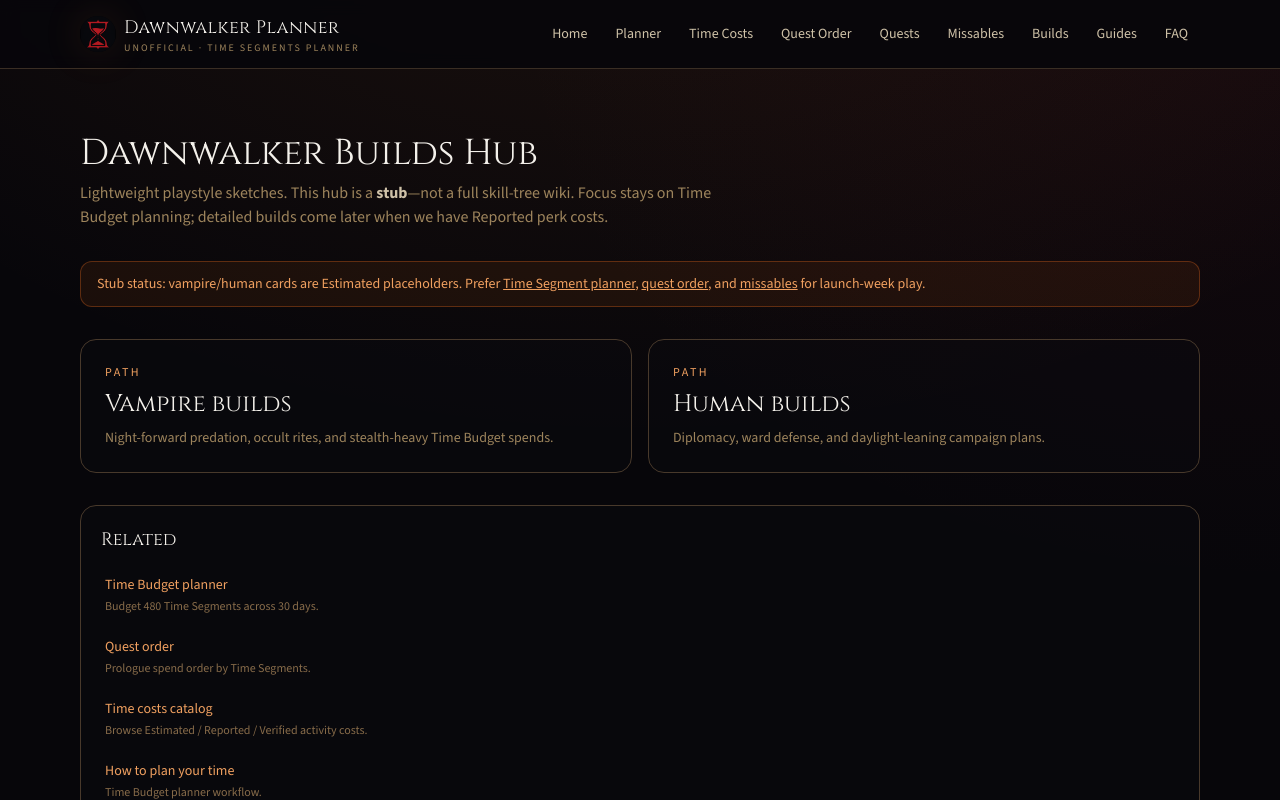
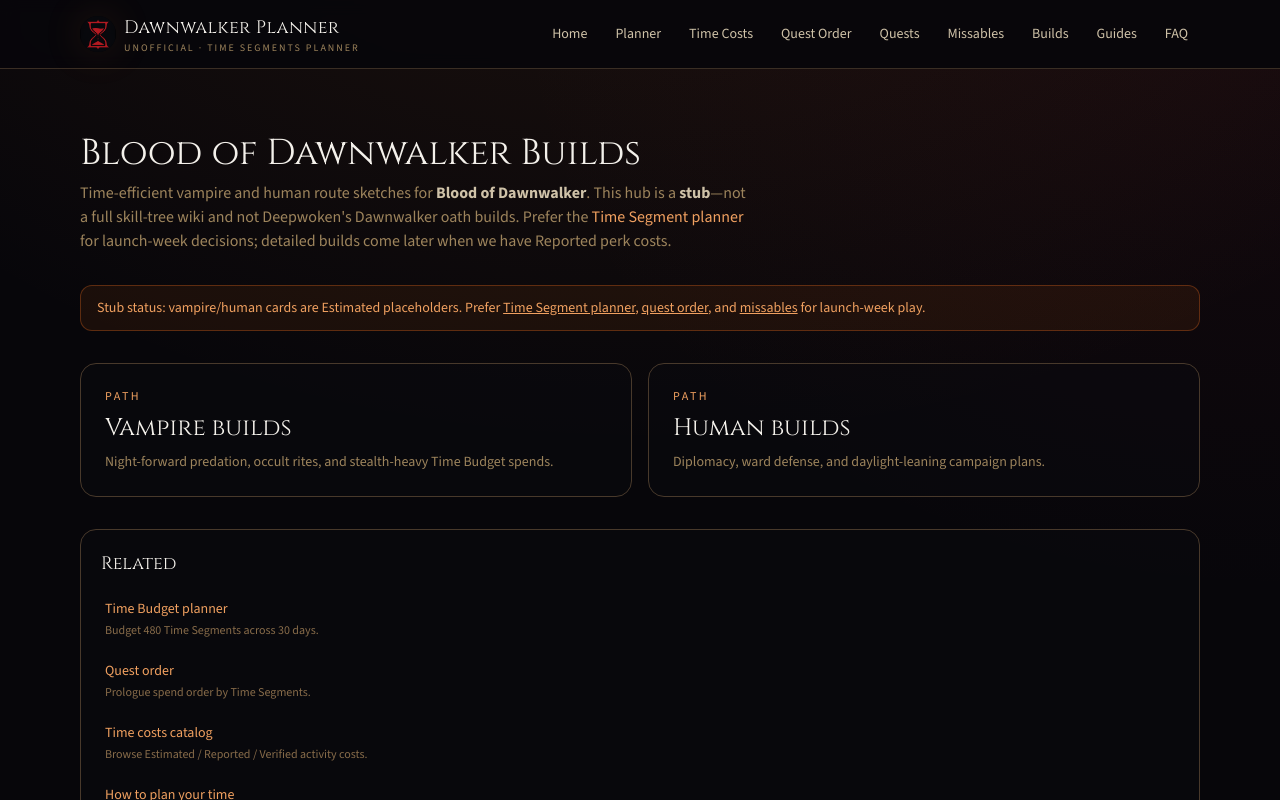
Before and after one commit to tumingguang-svg/dawnwalkerplanner, a Next.js app: page /builds in a window 1280 px wide. Shown: the top 800 px of the page. Built offline with nearby package versions, Linux system fonts and the light colour scheme; no server answers.

Commit message:
SEO P0: Guide & Planner titles; Blood of Dawnwalker builds disambiguation

```diff
--- a/src/app/beginner/page.tsx
+++ b/src/app/beginner/page.tsx
@@ -9,7 +9,7 @@ import { breadcrumbJsonLd } from "@/lib/jsonld";
 
 export const metadata: Metadata = pageMetadata({
   path: "/beginner",
-  title: "Dawnwalker Beginner Guide – First Week Time Budget",
+  title: "Blood of Dawnwalker Beginner Guide – First Week Time Budget",
   description:
     "Dawnwalker beginner guide: first-week Time Budget habits for The Blood of Dawnwalker—day/night wallets, contingency buffer, and the unofficial planner.",
   absoluteTitle: true,
@@ -26,7 +26,7 @@ export default function BeginnerPage() {
       />
       <div>
         <h1 className="font-display text-3xl text-dusk-50 md:text-4xl">
-          Dawnwalker Beginner Guide – First Week Time Budget
+          Blood of Dawnwalker Beginner Guide
         </h1>
         <p className="mt-2 text-dusk-400">
           A short, spoiler-light orientation for planning your first campaign
--- a/src/app/builds/page.tsx
+++ b/src/app/builds/page.tsx
@@ -8,9 +8,9 @@ import { articleJsonLd, breadcrumbJsonLd } from "@/lib/jsonld";
 
 export const metadata: Metadata = pageMetadata({
   path: "/builds",
-  title: "Dawnwalker Builds Hub",
+  title: "Blood of Dawnwalker Builds – Time-Efficient Vampire & Human Routes",
   description:
-    "Dawnwalker Builds Hub (stub): Estimated playstyle sketches only. Not a skill-tree dump—use the Time Segment planner for launch-week decisions.",
+    "Blood of Dawnwalker builds: time-efficient vampire and human routes (stub). Not Deepwoken Dawnwalker oath builds—use the Time Segment planner for launch-week decisions.",
   absoluteTitle: true,
 });
 
@@ -20,9 +20,9 @@ export default function BuildsHubPage() {
       <JsonLd
         data={[
           articleJsonLd({
-            headline: "Dawnwalker Builds Hub",
+            headline: "Blood of Dawnwalker Builds – Time-Efficient Vampire & Human Routes",
             description:
-              "Dawnwalker Builds Hub (stub): Estimated playstyle sketches only. Not a skill-tree dump—use the Time Segment planner for launch-week decisions.",
+              "Blood of Dawnwalker builds: time-efficient vampire and human routes (stub). Not Deepwoken Dawnwalker oath builds—use the Time Segment planner for launch-week decisions.",
             path: "/builds",
           }),
           breadcrumbJsonLd([
@@ -33,13 +33,19 @@ export default function BuildsHubPage() {
       />
       <div>
         <h1 className="font-display text-3xl text-dusk-50 md:text-4xl">
-          Dawnwalker Builds Hub
+          Blood of Dawnwalker Builds
         </h1>
         <p className="mt-2 max-w-2xl text-dusk-400">
-          Lightweight playstyle sketches. This hub is a{" "}
-          <strong className="text-dusk-200">stub</strong>—not a full skill-tree
-          wiki. Focus stays on Time Budget planning; detailed builds come later
-          when we have Reported perk costs.
+          Time-efficient vampire and human route sketches for{" "}
+          <strong className="text-dusk-200">Blood of Dawnwalker</strong>. This
+          hub is a <strong className="text-dusk-200">stub</strong>—not a full
+          skill-tree wiki and not Deepwoken&apos;s Dawnwalker oath builds. Prefer
+          the{" "}
+          <Link href="/planner" className="text-ember-400 hover:underline">
+            Time Segment planner
+          </Link>{" "}
+          for launch-week decisions; detailed builds come later when we have
+          Reported perk costs.
         </p>
       </div>
 
--- a/src/app/layout.tsx
+++ b/src/app/layout.tsx
@@ -26,11 +26,11 @@ export const metadata: Metadata = {
   metadataBase: new URL(siteUrl),
   title: {
     default:
-      "Dawnwalker Planner — Unofficial 30-Day Time Budget Fan Tool",
+      "Blood of Dawnwalker Guide & Planner — Quests, Builds & Time",
     template: "%s | Dawnwalker Planner",
   },
   description:
-    "Unofficial Blood of Dawnwalker planner for an estimated 30-day Time Budget. Presets, time costs, and guides. Fan model—not official.",
+    "Blood of Dawnwalker guide & planner: quest order, missables, builds, and a free 30-day Time Segments planner. Fan model—not official.",
   icons: {
     icon: [
       { url: "/favicon.ico", sizes: "any" },
@@ -39,9 +39,9 @@ export const metadata: Metadata = {
     apple: [{ url: "/apple-icon.png", type: "image/png" }],
   },
   openGraph: {
-    title: "Dawnwalker Planner",
+    title: "Blood of Dawnwalker Guide & Planner",
     description:
-      "Plan your unofficial 30-day Time Budget for Blood of Dawnwalker (fan model units).",
+      "Quest guides, builds, missables, and a free 30-day Time Segments planner for Blood of Dawnwalker.",
     url: siteUrl,
     siteName: "Dawnwalker Planner",
     locale: "en_US",
@@ -51,15 +51,15 @@ export const metadata: Metadata = {
         url: "/og.png",
         width: 1200,
         height: 630,
-        alt: "Dawnwalker Planner — unofficial 30-day Time Budget fan tool",
+        alt: "Blood of Dawnwalker Guide & Planner — quests, builds & time budget",
       },
     ],
   },
   twitter: {
     card: "summary_large_image",
-    title: "Dawnwalker Planner",
+    title: "Blood of Dawnwalker Guide & Planner",
     description:
-      "Unofficial 30-day Time Budget planner for Blood of Dawnwalker (fan model).",
+      "Quest guides, builds, missables, and a free 30-day Time Segments planner for Blood of Dawnwalker.",
     images: ["/og.png"],
   },
   robots: { index: true, follow: true },
--- a/src/app/page.tsx
+++ b/src/app/page.tsx
@@ -9,9 +9,9 @@ import { homeGraphJsonLd } from "@/lib/jsonld";
 
 export const metadata: Metadata = pageMetadata({
   path: "/",
-  title: "Dawnwalker Planner – Free 30-Day Time Budget Tool for Blood of Dawnwalker",
+  title: "Blood of Dawnwalker Guide & Planner – Quests, Builds & Time Budget",
   description:
-    "Free Dawnwalker Time & Quest Planner: 30 days × 8+8 Time Segments, quest order, missables. Fan planning model—not official Action Points.",
+    "Blood of Dawnwalker guide & planner: quest order, missables, builds, and a free 30-day Time Segments planner. Fan planning model—not official Action Points.",
   absoluteTitle: true,
 });
 
@@ -42,10 +42,10 @@ export default function HomePage() {
             </span>
           </div>
           <h1 className="font-display text-4xl leading-tight text-dusk-50 md:text-5xl">
-            Dawnwalker Planner
+            Blood of Dawnwalker Guide &amp; Planner
           </h1>
           <p className="text-lg text-dusk-100 md:text-xl">
-            Free 30-day Time Budget tool for The Blood of Dawnwalker
+            Quest guides, builds, missables, time costs — and a free 30-day planner
           </p>
           <p className="font-display text-lg text-ember-400/90 md:text-xl">
             Budget every night before the dawn breaks
@@ -73,6 +73,18 @@ export default function HomePage() {
               className="inline-flex min-h-11 items-center justify-center rounded-lg border border-dusk-500/80 bg-night-950/50 px-5 py-3 text-sm font-medium text-dusk-100 backdrop-blur hover:border-ember-500"
             >
               Missables
+            </Link>
+            <Link
+              href="/builds"
+              className="inline-flex min-h-11 items-center justify-center rounded-lg border border-dusk-500/80 bg-night-950/50 px-5 py-3 text-sm font-medium text-dusk-100 backdrop-blur hover:border-ember-500"
+            >
+              Builds
+            </Link>
+            <Link
+              href="/beginner"
+              className="inline-flex min-h-11 items-center justify-center rounded-lg border border-dusk-500/80 bg-night-950/50 px-5 py-3 text-sm font-medium text-dusk-100 backdrop-blur hover:border-ember-500"
+            >
+              Beginner guide
             </Link>
           </div>
         </div>
```
